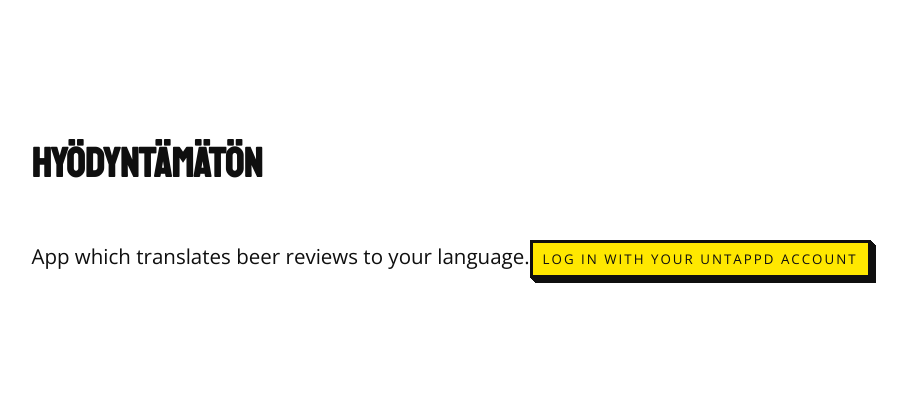
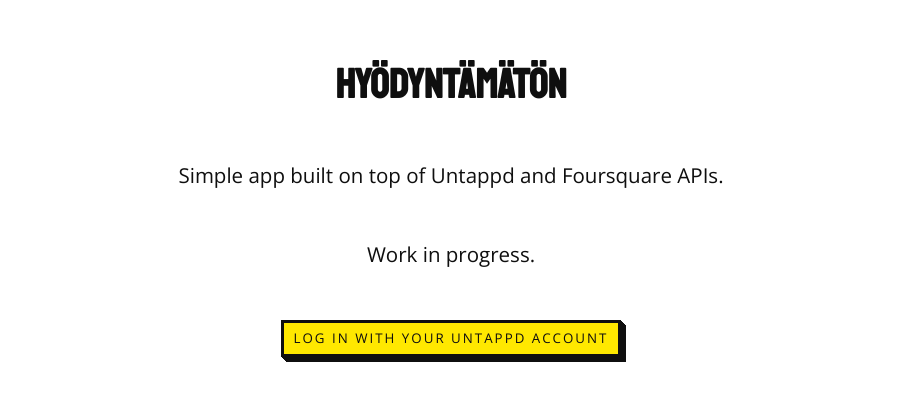
Before and after one commit to watofundefined/hyodyntamaton, a Next.js app: page / in a window 1280 px wide. Shown: the part 192-592 px from the top of the page, without its empty margins (189-1096 px from the left). Built offline with nearby package versions, Linux system fonts and the light colour scheme.

Commit message:
feature: improve the login screen

```diff
--- a/components/anonymous.tsx
+++ b/components/anonymous.tsx
@@ -5,11 +5,12 @@
 function Anonymous(props: AnonymousProps): JSX.Element {
   return (
     <>
-      <header>
-        <span className="logo">Hyödyntämätön</span>
-      </header>
-      <main>
-        App which translates beer reviews to your language.
+      <main className="stack anonymous-container">
+        <header>
+          <span className="logo">Hyödyntämätön</span>
+        </header>
+        <span>Simple app built on top of Untappd and Foursquare APIs.</span>
+        <span>Work in progress.</span>
         <button className="btn" onClick={props.onLoginClicked}>
           Log in with your Untappd account
         </button>
--- /dev/null
+++ b/styles/components-anonymous.scss
@@ -0,0 +1,4 @@
+.anonymous-container {
+  justify-content: center;
+  align-items: center;
+}
--- a/styles/index.scss
+++ b/styles/index.scss
@@ -7,6 +7,7 @@
 @import './components-beer-details-modal.scss';
 @import './components-beer-details.scss';
 @import './components-rating.scss';
+@import './components-anonymous.scss';
 
 #__next {
   position: relative;
```
Also changed, not shown: 1 other file (tests, documents, lock files or other folders).
